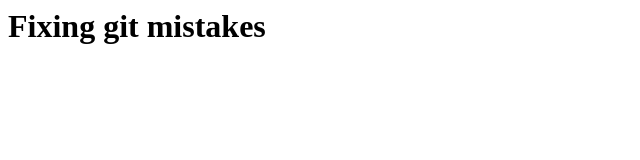
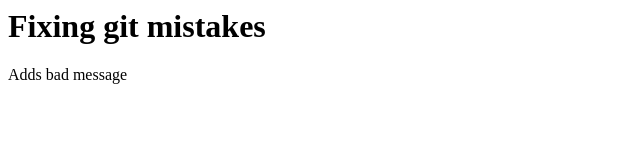
Before and after one commit to quant-daddy/git-mistakes, a plain HTML site: page index.html in a window 1280 px wide. Shown: the whole page, without its empty margins (0-640 px from the left). Drawn offline with Linux system fonts and the light colour scheme.

Commit message:
add desc for index

```diff
--- a/index.html
+++ b/index.html
@@ -3,5 +3,8 @@
   <script type="text/javascript" src="/app.js"></script>
   <body>
     <h1>Fixing git mistakes</h1>
+    <p>
+      Adds bad message
+    </p>
   </body>
 </html>
```
